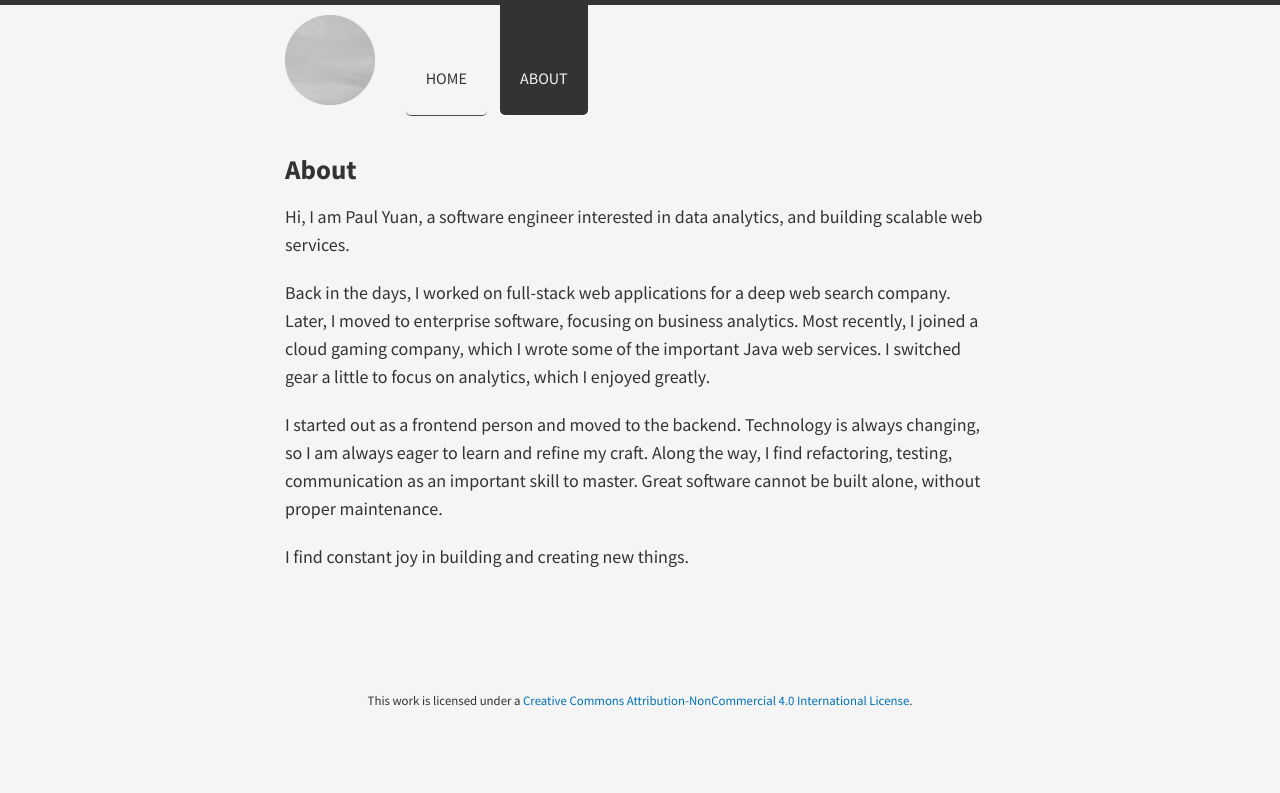
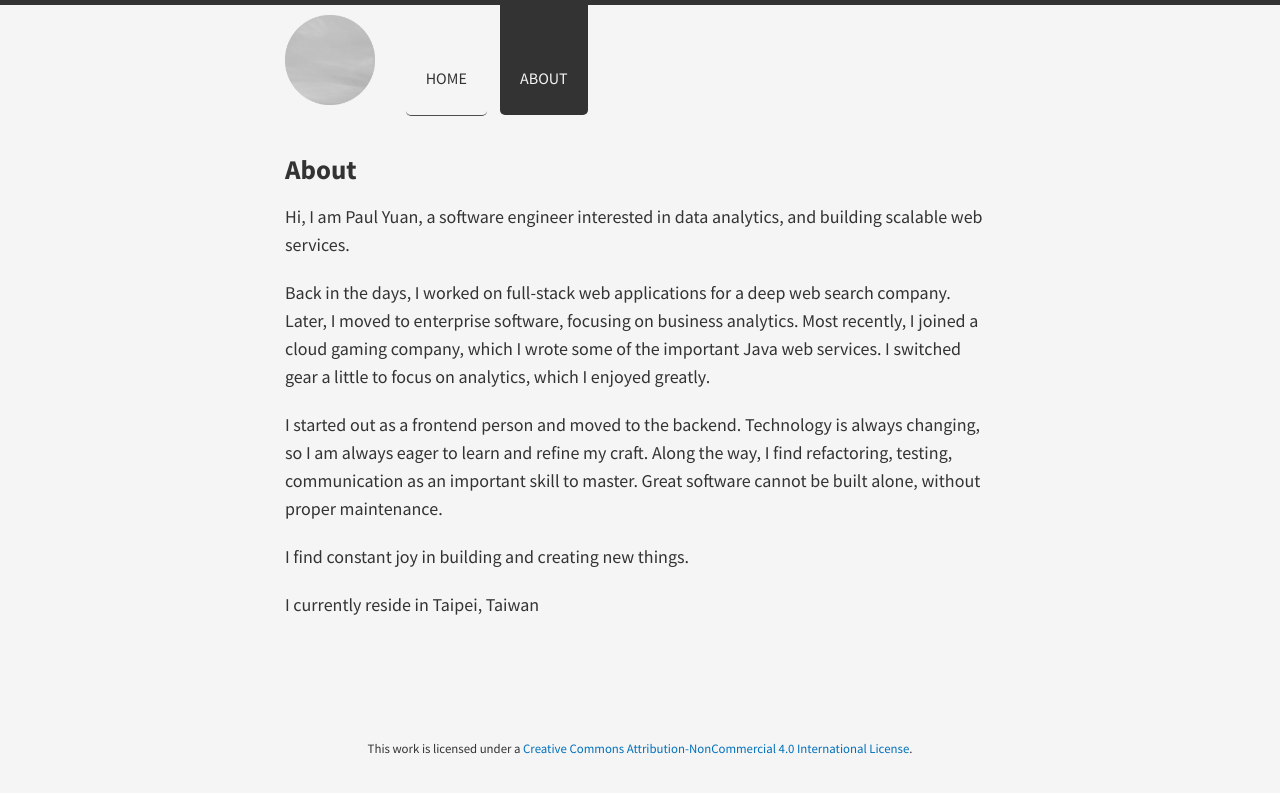
Before and after one commit to puyuan/puyuan.github.io, a Jekyll site: the page built from about/index.md, in a window 1280 px wide. Shown: the top 793 px of the page. Built offline with Jekyll 4.4.1, drawn with Linux system fonts in a browser that asks for light colours; nearby versions of some CDN libraries; Markdown is read by kramdown in place of the engine named in the settings.

Commit message:
Update index.md

```diff
--- a/about/index.md
+++ b/about/index.md
@@ -13,3 +13,5 @@ gear a little to focus on analytics, which I enjoyed greatly.
 I started out as a frontend person and moved to the backend. Technology is always changing, so I am always eager to learn and refine my craft. Along the way, I find refactoring, testing, communication as an important skill to master. Great software cannot be built alone, without proper maintenance.
 
 I find constant joy in building and creating new things.
+
+I currently reside in Taipei, Taiwan
```
